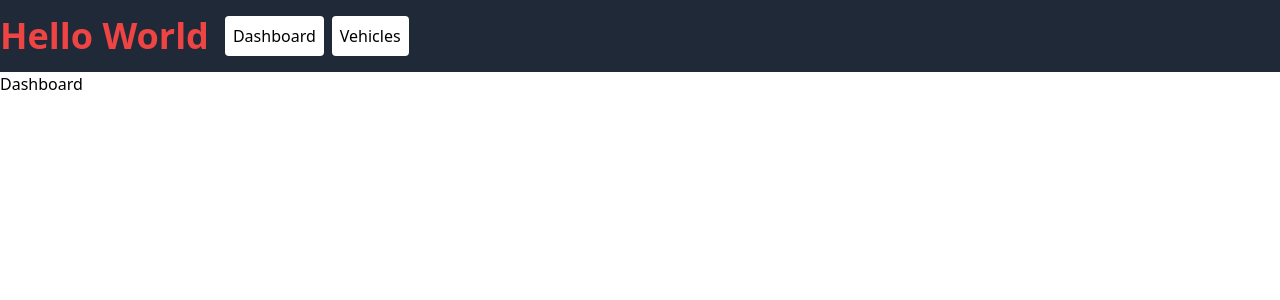
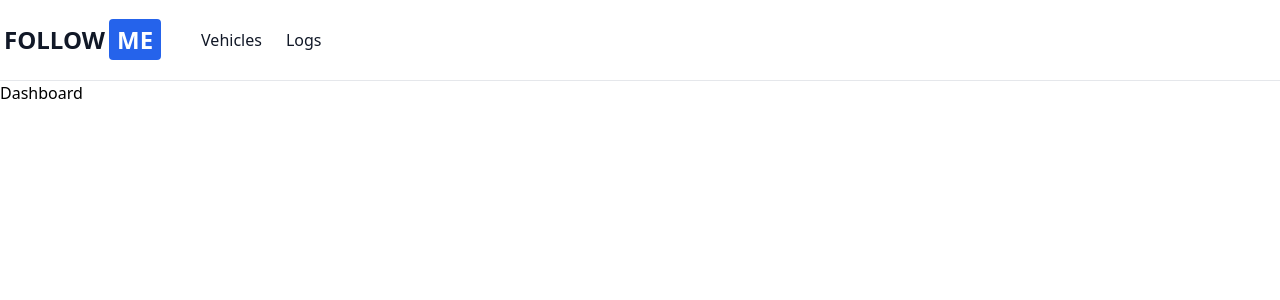
Before and after one commit to lorenzhoerb/DSE-2024-follow-me, a Vue app in the folder web/: page / in a window 1280 px wide. Shown: the top 300 px of the page. Built offline with nearby package versions, Linux system fonts and the light colour scheme.

Commit message:
add navigation

```diff
--- a/web/src/App.vue
+++ b/web/src/App.vue
@@ -1,19 +1,14 @@
 <script setup lang="ts">
-import { RouterLink, RouterView } from "vue-router";
+import { RouterView } from "vue-router";
+import NavHeader from "@/components/NavHeader.vue";
 </script>
 
 <template>
-  <header class="bg-gray-800 py-4 flex gap-4 items-center">
-    <h1 class="text-4xl font-semibold text-red-500">Hello World</h1>
-    <div>
-      <nav class="flex gap-2">
-        <RouterLink to="/" class="bg-white p-2 rounded">Dashboard</RouterLink>
-        <RouterLink to="/vehicles" class="bg-white p-2 rounded"
-          >Vehicles</RouterLink
-        >
-      </nav>
-    </div>
-  </header>
+  <div>
+    <header>
+      <NavHeader />
+    </header>
 
-  <RouterView />
+    <RouterView />
+  </div>
 </template>
--- /dev/null
+++ b/web/src/components/NavHeader.vue
@@ -0,0 +1,22 @@
+<script setup lang="ts">
+import { RouterLink } from "vue-router";
+</script>
+
+<template>
+    <div class="border-b border-gray-200">
+        <nav class="flex gap-8 items-center space-between mx-auto container py-6 text-gray-900">
+            <RouterLink to="/">
+                <h2 class="font-semibold text-2xl uppercase"><span class="px-1 py-1 rounded">Follow</span><span
+                        class="px-2 py-1 rounded bg-blue-600 font-uppercase text-white">Me</span></h2>
+            </RouterLink>
+            <ul class="flex gap-2 font-medium ">
+                <li class="hover:bg-gray-100 transition-colors duration-300 ease-in-out bg-white px-2 py-1 rounded">
+                    <RouterLink to="/vehicles" c>Vehicles</RouterLink>
+                </li>
+                <li class="hover:bg-gray-100 transition-colors duration-300 ease-in-out bg-white px-2 py-1 rounded">
+                    <RouterLink to="/logs">Logs</RouterLink>
+                </li>
+            </ul>
+        </nav>
+    </div>
+</template>
```
